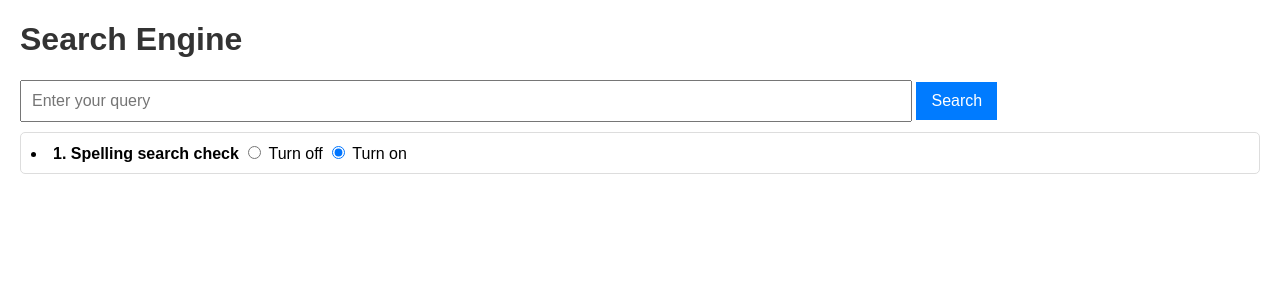
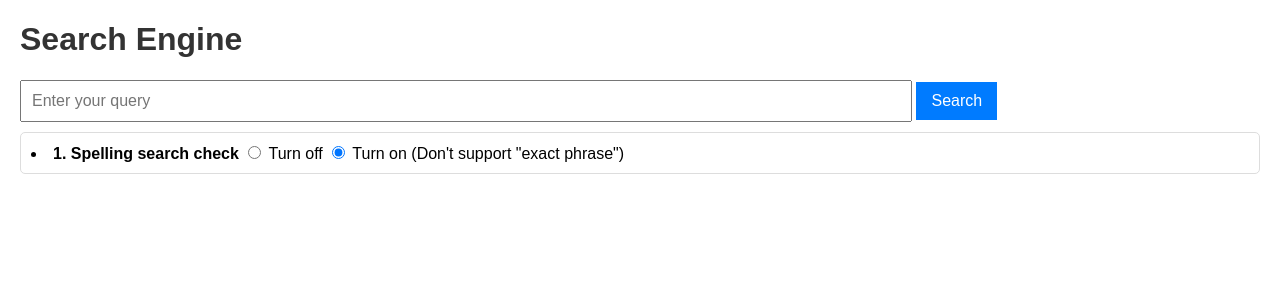
Before and after one commit to Skyturtl/Web-Scraper, a Flask app: page /index.html in a window 1280 px wide. Shown: the top 300 px of the page. Run offline with Flask 3, Linux system fonts and the light colour scheme.

Commit message:
Add files via upload

```diff
--- a/templates/index.html
+++ b/templates/index.html
@@ -76,7 +76,7 @@
             <label>
                 <input type="radio" name="apply_correction" value="yes"
                     {% if apply_correction == "yes" %}checked{% endif %}>
-                Turn on
+                Turn on (Don't support "exact phrase")
             </label></li>
     </form>
 
```
